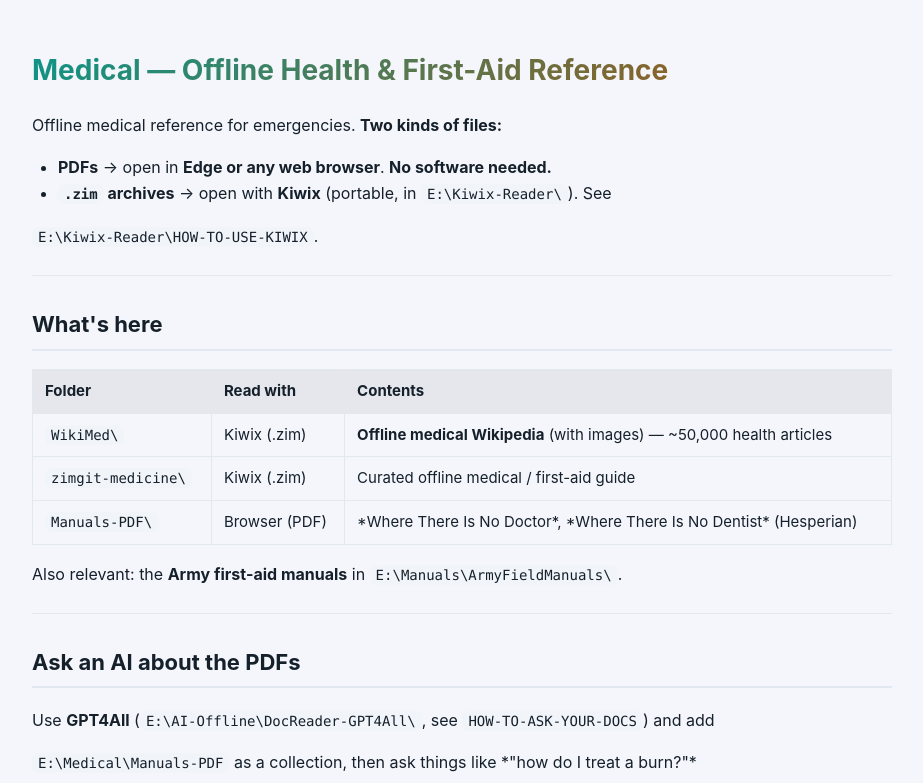
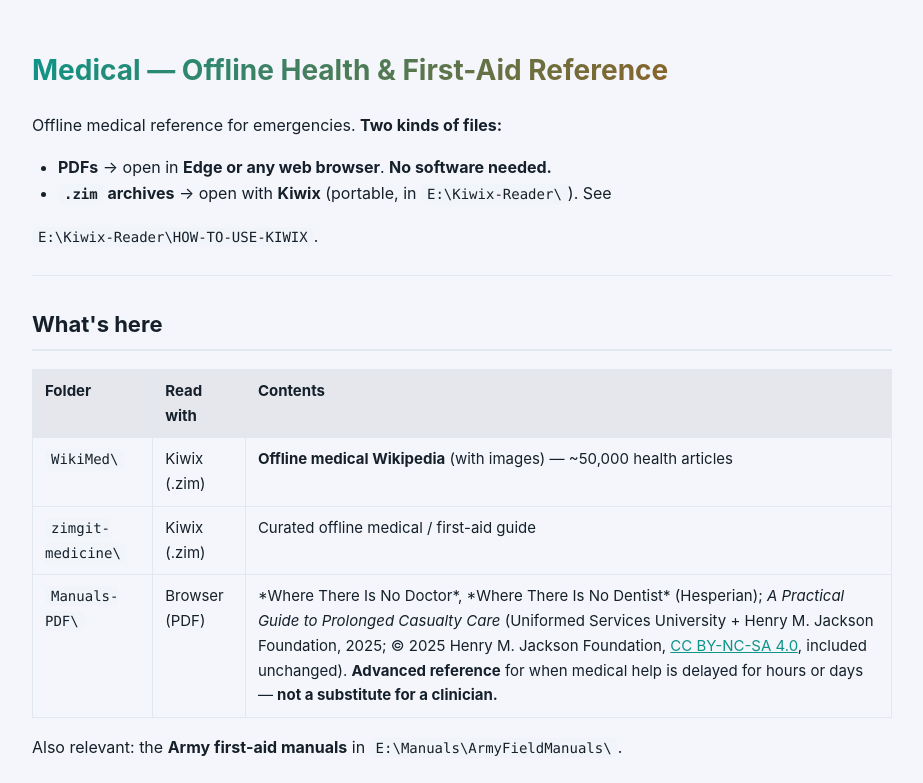
Before and after one commit to EnragedAntelope/offline-emergency-library, a plain HTML site: page docs/Medical-READ-ME-FIRST.html in a window 1280 px wide. Shown: the top 783 px of the page, without its empty margins (178-1101 px from the left). Drawn offline with Linux system fonts and the light colour scheme.

Commit message:
Add A Practical Guide to Prolonged Casualty Care (#23)
Both installers download the 2025 guide from the Uniformed Services
University and the Henry M. Jackson Foundation (CC BY-NC-SA 4.0, not
public domain) from usuhs.edu into Medical/Manuals-PDF/, with the same
%PDF check as the other manuals. Medical READ-ME-FIRST (md + html) names
the license and marks it as an advanced reference, not a substitute for
a clinician. README and CHANGELOG updated. Builds on #44's direct-link
PDF fetch.

Co-Authored-By: Claude Opus 5.5 <noreply@anthropic.com>

```diff
--- a/docs/Medical-READ-ME-FIRST.html
+++ b/docs/Medical-READ-ME-FIRST.html
@@ -26,7 +26,7 @@
 <tr>
 <td><code>Manuals-PDF\</code></td>
 <td>Browser (PDF)</td>
-<td>*Where There Is No Doctor*, *Where There Is No Dentist* (Hesperian)</td>
+<td>*Where There Is No Doctor*, *Where There Is No Dentist* (Hesperian); <em>A Practical Guide to Prolonged Casualty Care</em> (Uniformed Services University + Henry M. Jackson Foundation, 2025; © 2025 Henry M. Jackson Foundation, <a href="https://creativecommons.org/licenses/by-nc-sa/4.0/">CC BY-NC-SA 4.0</a>, included unchanged). <strong>Advanced reference</strong> for when medical help is delayed for hours or days — <strong>not a substitute for a clinician.</strong></td>
 </tr>
 </tbody></table>
 <p>Also relevant: the <strong>Army first-aid manuals</strong> in <code>E:\Manuals\ArmyFieldManuals\</code>.</p>
```
Also changed, not shown: 5 other files.
